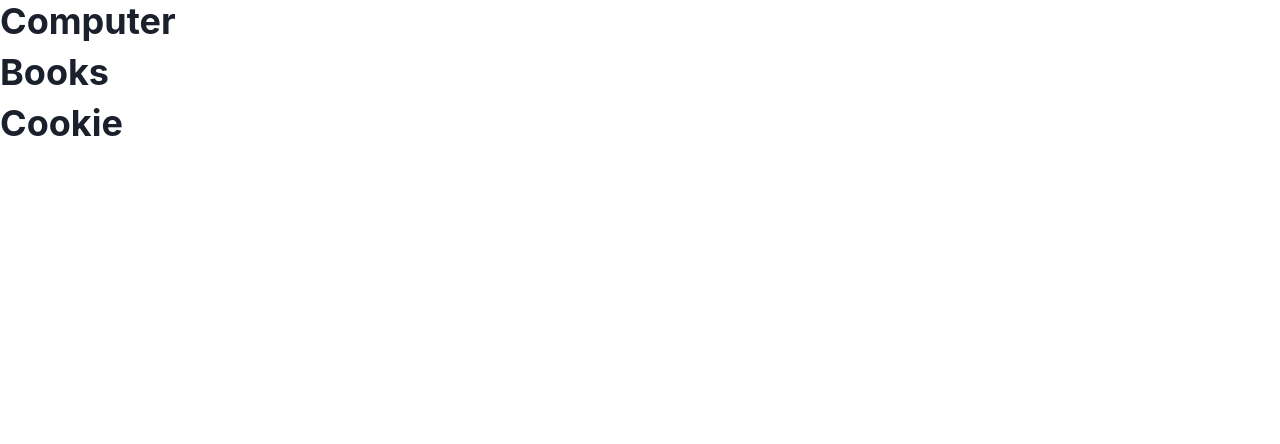
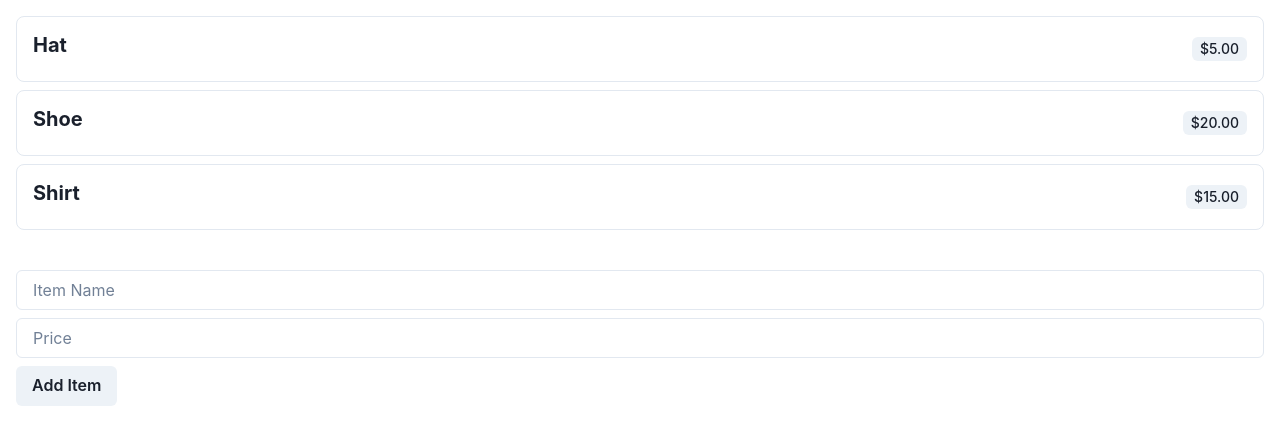
Before and after one commit to ahanooman0307/eCommerce_App, a React (Create React App) app in the folder ecommerce_app/: page / in a window 1280 px wide. Shown: the top 444 px of the page. Built offline with nearby package versions, Linux system fonts and the light colour scheme.

Commit message:
adding ref functions

```diff
--- a/ecommerce_app/src/App.js
+++ b/ecommerce_app/src/App.js
@@ -1,21 +1,38 @@
 import './App.css';
+import { useState } from 'react';
 import Navbar from './components/Navbar';
 import Store from './components/Store';
 
-function ListItem(props){
-  return(<li>Todo: {props.text}</li>)
 
-}
 function App() {
+const [storeItem, setStoreItem] = useState([
 
-  const StoreItems = ["Computer", "Books", "Cookie"]
+    {
+      title: "Hat",
+      price: 5
+    },
+    {
+      title: "Shoe",
+      price: 20
+    },
+    {
+      title: "Shirt",
+      price: 15
+    },
+  ]
+);
 
-  const todo = ["play game", "beat game", "beat it agin"]
+
+
   return (
- <>
- <div></div>
-<Store items = {StoreItems}></Store>
- </>
+ <div>
+<Store items = {storeItem}
+ onItemAdd = {(itemData) => {
+  setStoreItem([...storeItem, itemData])
+
+}}
+/>
+</div>
   );
 }
 
--- a/ecommerce_app/src/components/Store.jsx
+++ b/ecommerce_app/src/components/Store.jsx
@@ -1,23 +1,37 @@
-import {Box, Heading} from "@chakra-ui/react"
+import {Box, Heading, Stack, Input, Button, Text, Flex, Spacer, Tag } from "@chakra-ui/react"
+import { useRef } from "react";
 
 
-const StoreItem = ({title}) => {
+const StoreItem = ({title, price}) => {
 return(
-    <Box p = {4}>
+    <Box p = {4} borderRadius = 'lg' borderWidth='1px'>
+        <Flex gap={5} alignItems="center">
         <Heading size = "md">{title}</Heading>
+        <Spacer></Spacer>
+        <Tag>${price}.00</Tag>
+        </Flex>
     </Box>
 )
 }
-function Store({items}) {
+function Store({items, onItemAdd}) {
+    const itemNameRef = useRef();
+    const itemPriceRef = useRef();
+
     return (
-        <Box>
+        <Box p = {4}>
+            <Stack>
             {items.map((item) => {
-                return(
-                    <Box>
-                        <Heading>{item}</Heading>
-                        </Box>
-                )
-            })}
+                return <StoreItem title = {item.title} price = {item.price}/> })}
+                </Stack>
+                <Input  ref = {itemNameRef} mt = {10} placeholder = "Item Name"></Input>
+                <Input ref = {itemPriceRef} mt = {2} placeholder = "Price" type = "number"></Input>
+                <Button mt = {2}
+                     onClick={() =>{
+                    onItemAdd({
+                        title: itemNameRef.current.value,
+                        price: itemPriceRef.current.value,
+                    });
+                }}>Add Item</Button>
         </Box>
     );
 }
```
